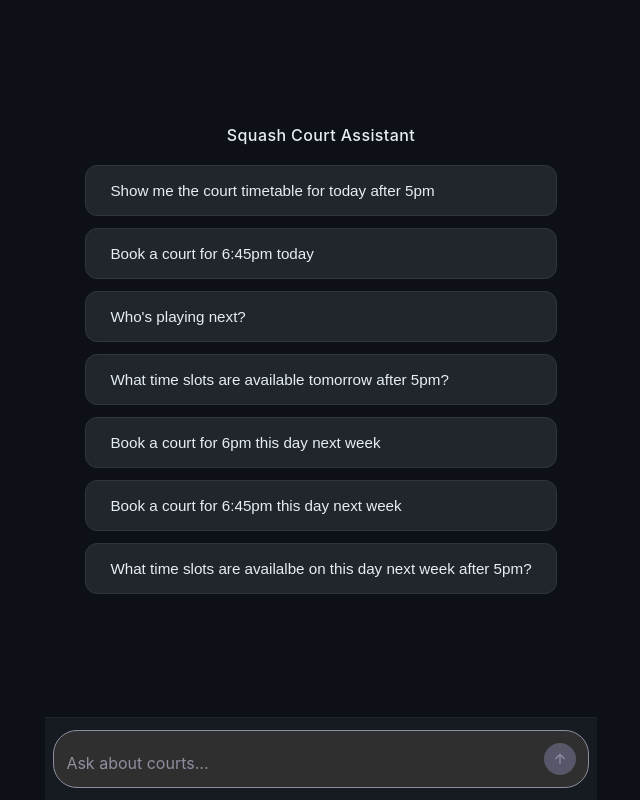
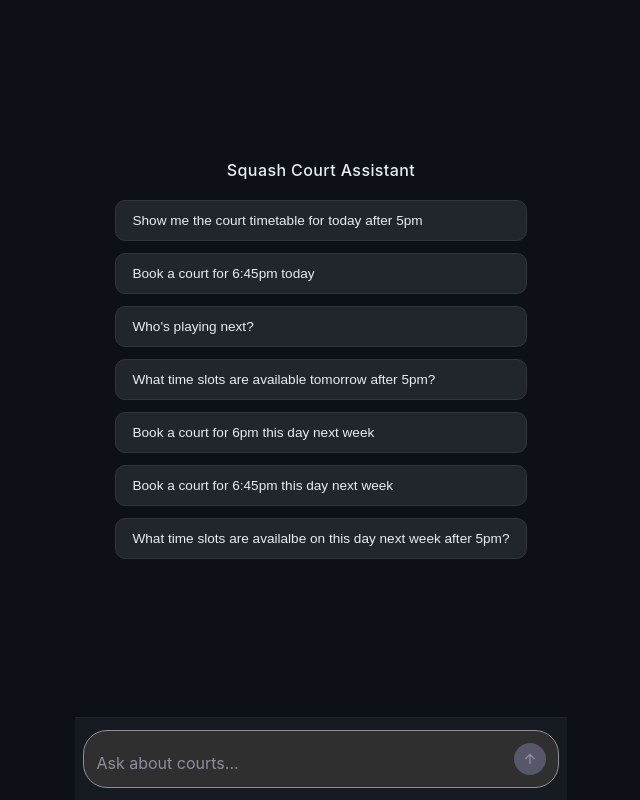
Before and after one commit to reeawnc/clubmanager-booking, a Vue app in the folder Bookings/: page / in a window 1280 px wide. Shown: the whole page, without its empty margins (319-959 px from the left). Built offline with nearby package versions, Linux system fonts and the light colour scheme.

Commit message:
Update ChatView.vue

```diff
--- a/Bookings/src/views/ChatView.vue
+++ b/Bookings/src/views/ChatView.vue
@@ -291,11 +291,11 @@ onMounted(() => {
   background: #21262d;
   border: 1px solid #30363d;
   color: #e6edf3;
-  padding: 1rem 1.5rem;
-  border-radius: 12px;
+  padding: 0.75rem 1rem;
+  border-radius: 10px;
   cursor: pointer;
   transition: all 0.2s ease;
-  font-size: 0.95rem;
+  font-size: 0.85rem;
   text-align: left;
   display: flex;
   align-items: center;
```
